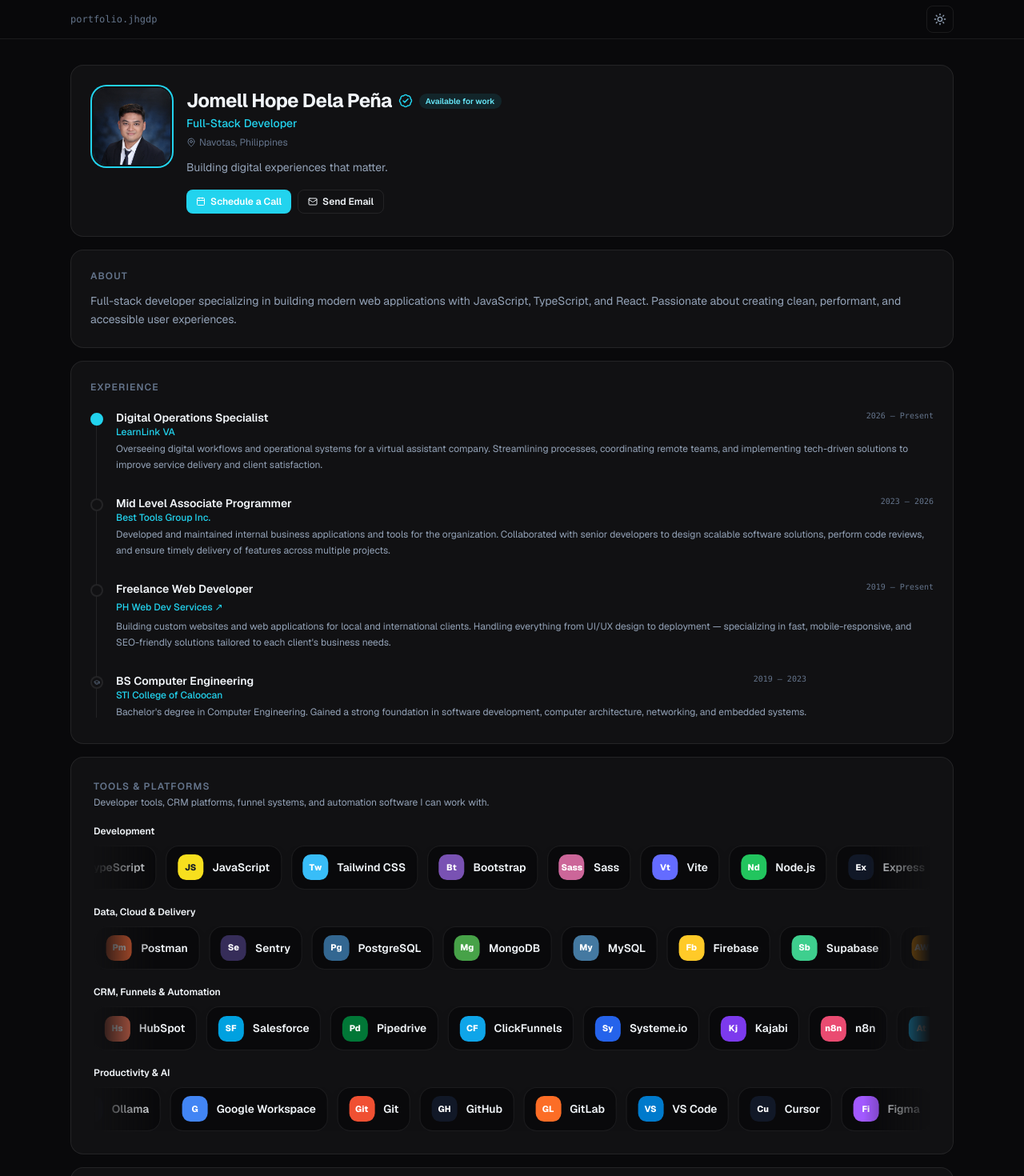
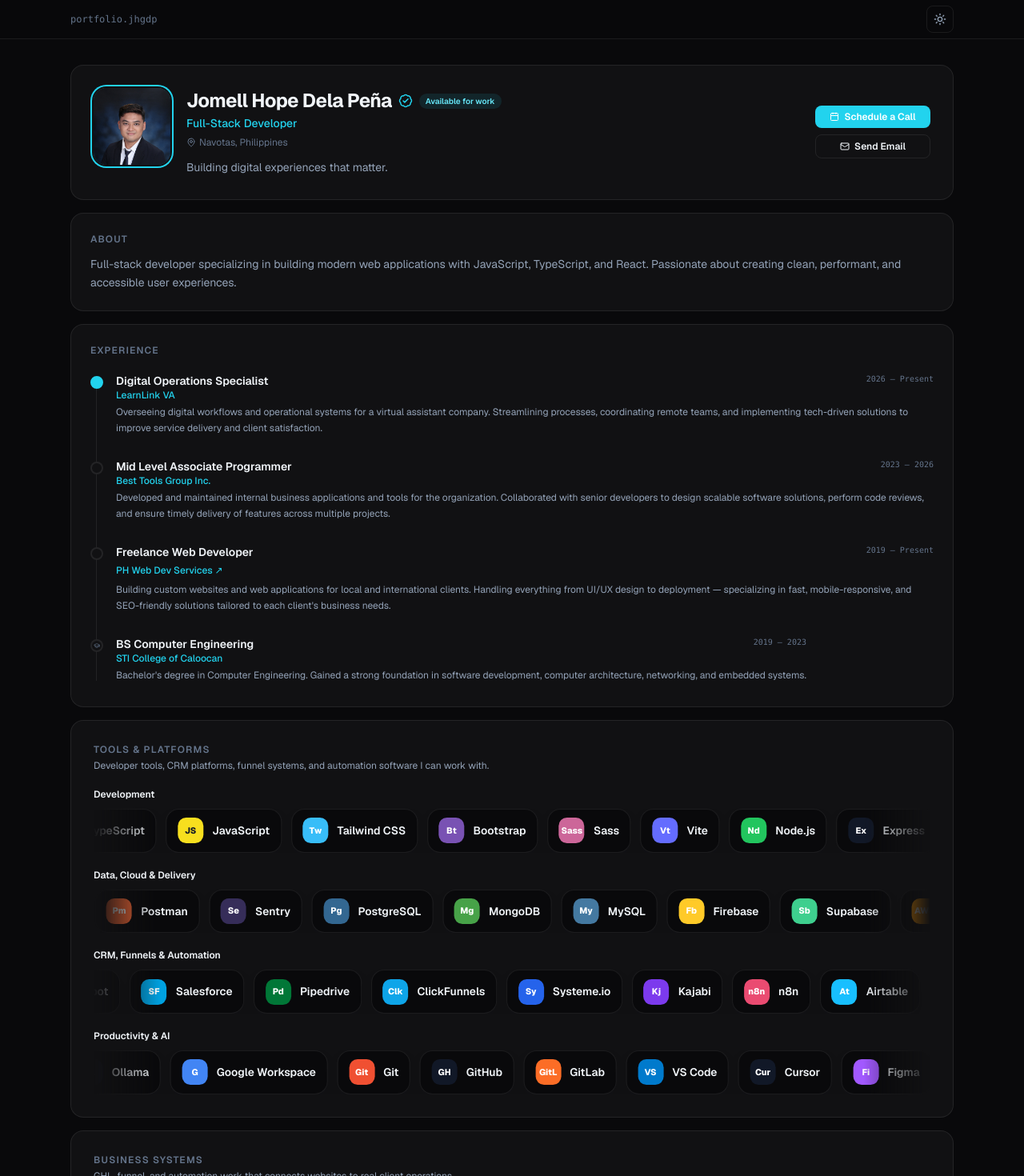
Before and after one commit to Jomell-DelaPena/Portfolio-Website, a Next.js app: page / in a window 1280 px wide. Shown: the top 1470 px of the page at 80% size. Built offline with nearby package versions, Linux system fonts and the light colour scheme.

Commit message:
Commit last changes

```diff
--- a/src/components/Hero.tsx
+++ b/src/components/Hero.tsx
@@ -8,11 +8,11 @@
       className="rounded-2xl border p-6 sm:p-7 animate-fade-in delay-100"
       style={{ background: "var(--bg-card)", borderColor: "var(--border)" }}
     >
-      <div className="flex flex-col sm:flex-row gap-5 items-start">
+      <div className="flex flex-col lg:flex-row lg:items-center lg:justify-between gap-5">
+        <div className="flex flex-col sm:flex-row gap-5 items-start min-w-0">
           {/* Avatar */}
           <div className="shrink-0">
-          <div className="relative w-20 h-20 sm:w-24 sm:h-24 rounded-2xl overflow-hidden ring-2 ring-[var(--accent)] ring-offset-2 ring-offset-[var(--bg-card)]"
-          >
+            <div className="relative w-20 h-20 sm:w-24 sm:h-24 rounded-2xl overflow-hidden ring-2 ring-[var(--accent)] ring-offset-2 ring-offset-[var(--bg-card)]">
               <Image
                 src="/profile.jpg"
                 alt={personal.name}
@@ -70,12 +70,14 @@
             >
               {personal.tagline}
             </p>
+          </div>
+        </div>
 
         {/* CTA Buttons */}
-          <div className="flex flex-wrap gap-2 mt-4">
+        <div className="flex flex-wrap lg:flex-col gap-2 lg:items-stretch lg:min-w-36 lg:ml-auto">
           <a
             href={personal.calendarUrl}
-              className="flex items-center gap-1.5 px-3 py-1.5 rounded-lg text-xs font-semibold transition-all duration-200 hover:-translate-y-0.5"
+            className="flex items-center justify-center gap-1.5 px-3 py-1.5 rounded-lg text-xs font-semibold transition-all duration-200 hover:-translate-y-0.5"
             style={{
               background: "var(--accent)",
               color: "#fff",
@@ -86,7 +88,7 @@
           </a>
           <a
             href={`mailto:${personal.email}`}
-              className="flex items-center gap-1.5 px-3 py-1.5 rounded-lg text-xs font-semibold border transition-all duration-200 hover:-translate-y-0.5 hover:bg-[var(--bg-card-hover)]"
+            className="flex items-center justify-center gap-1.5 px-3 py-1.5 rounded-lg text-xs font-semibold border transition-all duration-200 hover:-translate-y-0.5 hover:bg-[var(--bg-card-hover)]"
             style={{
               borderColor: "var(--border)",
               color: "var(--text-primary)",
@@ -98,7 +100,7 @@
           {personal.blogUrl !== "#" && (
             <a
               href={personal.blogUrl}
-                className="flex items-center gap-1.5 px-3 py-1.5 rounded-lg text-xs font-semibold border transition-all duration-200 hover:-translate-y-0.5 hover:bg-[var(--bg-card-hover)]"
+              className="flex items-center justify-center gap-1.5 px-3 py-1.5 rounded-lg text-xs font-semibold border transition-all duration-200 hover:-translate-y-0.5 hover:bg-[var(--bg-card-hover)]"
               style={{
                 borderColor: "var(--border)",
                 color: "var(--text-primary)",
@@ -111,6 +113,5 @@
         </div>
       </div>
     </div>
-    </div>
   );
 }
--- a/src/lib/data.ts
+++ b/src/lib/data.ts
@@ -50,7 +50,7 @@
       { name: "Supabase", short: "Sb", color: "#3ecf8e" },
       { name: "AWS", short: "AWS", color: "#ff9900" },
       { name: "Azure", short: "Az", color: "#0078d4" },
-      { name: "Cloudflare", short: "Cf", color: "#f38020" },
+      { name: "Cloudflare", short: "CFl", color: "#f38020" },
       { name: "Vercel", short: "Vc", color: "#111827" },
       { name: "Netlify", short: "Nf", color: "#00ad9f" },
       { name: "Docker", short: "Dk", color: "#2496ed" },
@@ -63,13 +63,12 @@
   {
     label: "CRM, Funnels & Automation",
     items: [
-      { name: "GHL", short: "GHL", color: "#38bdf8" },
       { name: "GoHighLevel", short: "GHL", color: "#38bdf8" },
       { name: "Ontraport", short: "On", color: "#f97316" },
       { name: "HubSpot", short: "Hs", color: "#ff7a59" },
       { name: "Salesforce", short: "SF", color: "#00a1e0" },
       { name: "Pipedrive", short: "Pd", color: "#017737" },
-      { name: "ClickFunnels", short: "CF", color: "#0ea5e9" },
+      { name: "ClickFunnels", short: "Clk", color: "#0ea5e9" },
       { name: "Systeme.io", short: "Sy", color: "#2563eb" },
       { name: "Kajabi", short: "Kj", color: "#7c3aed" },
       { name: "n8n", short: "n8n", color: "#ea4b71" },
@@ -90,13 +89,13 @@
     items: [
       { name: "Git", short: "Git", color: "#f05032" },
       { name: "GitHub", short: "GH", color: "#111827" },
-      { name: "GitLab", short: "GL", color: "#fc6d26" },
+      { name: "GitLab", short: "GitL", color: "#fc6d26" },
       { name: "VS Code", short: "VS", color: "#007acc" },
-      { name: "Cursor", short: "Cu", color: "#111827" },
+      { name: "Cursor", short: "Cur", color: "#111827" },
       { name: "Figma", short: "Fi", color: "#a259ff" },
       { name: "Canva", short: "Cv", color: "#00c4cc" },
       { name: "Notion", short: "Nt", color: "#111827" },
-      { name: "ClickUp", short: "CU", color: "#7b68ee" },
+      { name: "ClickUp", short: "CUp", color: "#7b68ee" },
       { name: "Asana", short: "As", color: "#f06a6a" },
       { name: "Trello", short: "Tr", color: "#0079bf" },
       { name: "Slack", short: "Sl", color: "#4a154b" },
```
Lines whose indentation alone changed are shown as unchanged.
